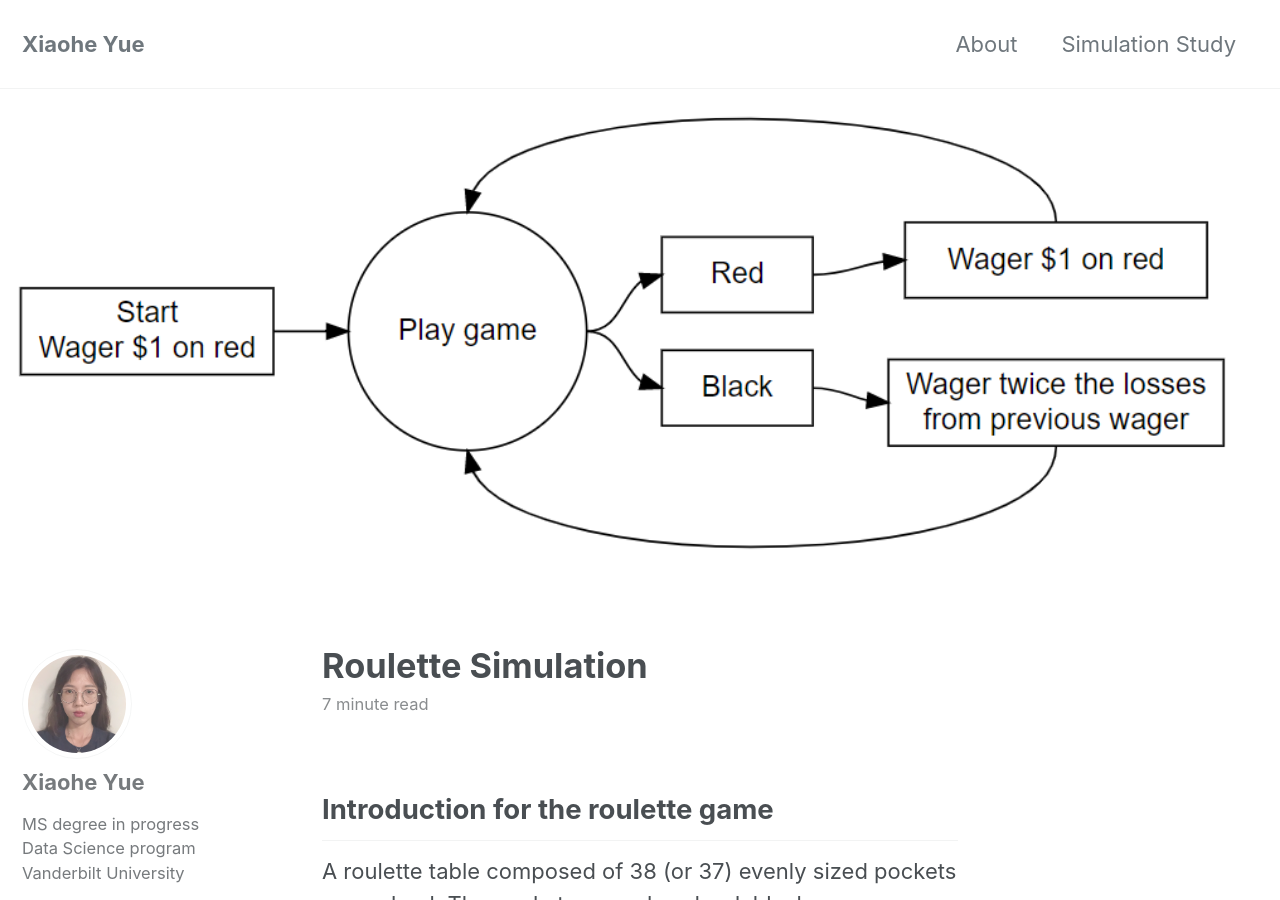
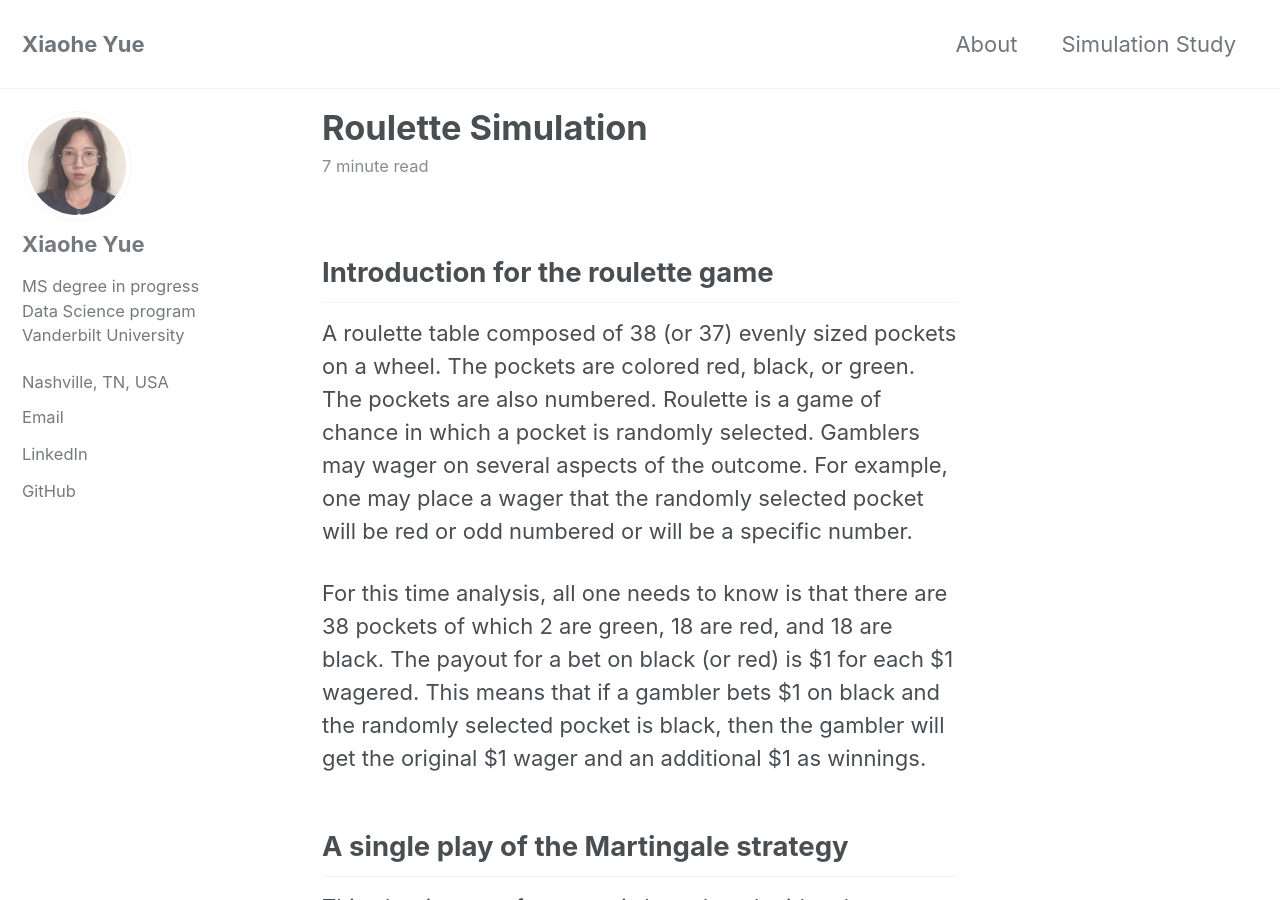
Before and after one commit to marinayxh/marinayxh.github.io, a Jekyll site: the page built from _posts/2019-08-26-roulette.md, in a window 1280 px wide and 900 px high. Built offline with Jekyll 4.4.1, drawn with Linux system fonts in a browser that asks for light colours; cached includes are drawn as plain includes.

```diff
--- a/_posts/2019-08-26-roulette.md
+++ b/_posts/2019-08-26-roulette.md
@@ -2,8 +2,6 @@
 title: "Roulette Simulation"
 date: 2019-08-26
 permalink: /roulette-simulation/
-header:
-  image: "/images/roulette8.PNG"
 excerpt: "Simulation Study"
 ---
 
```
